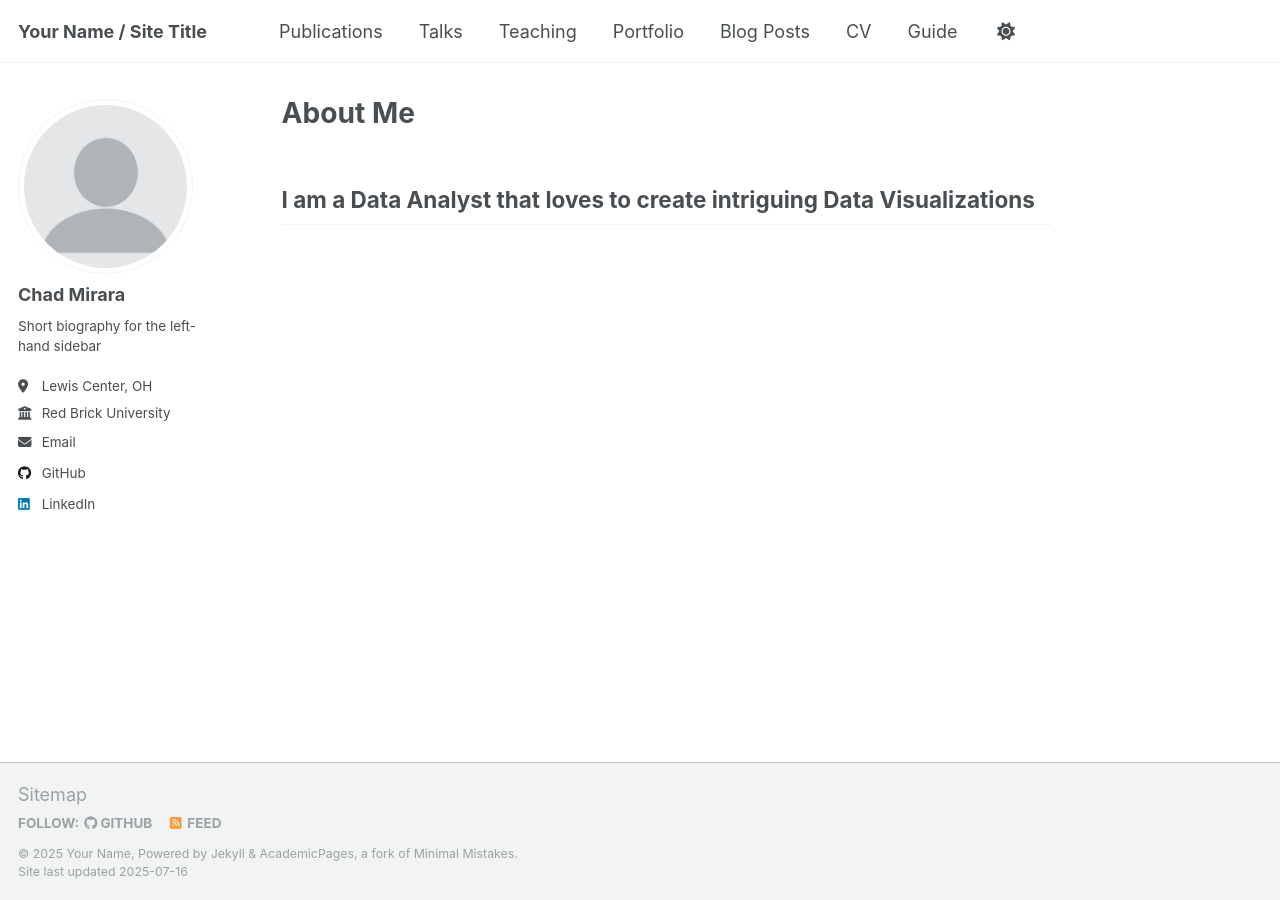
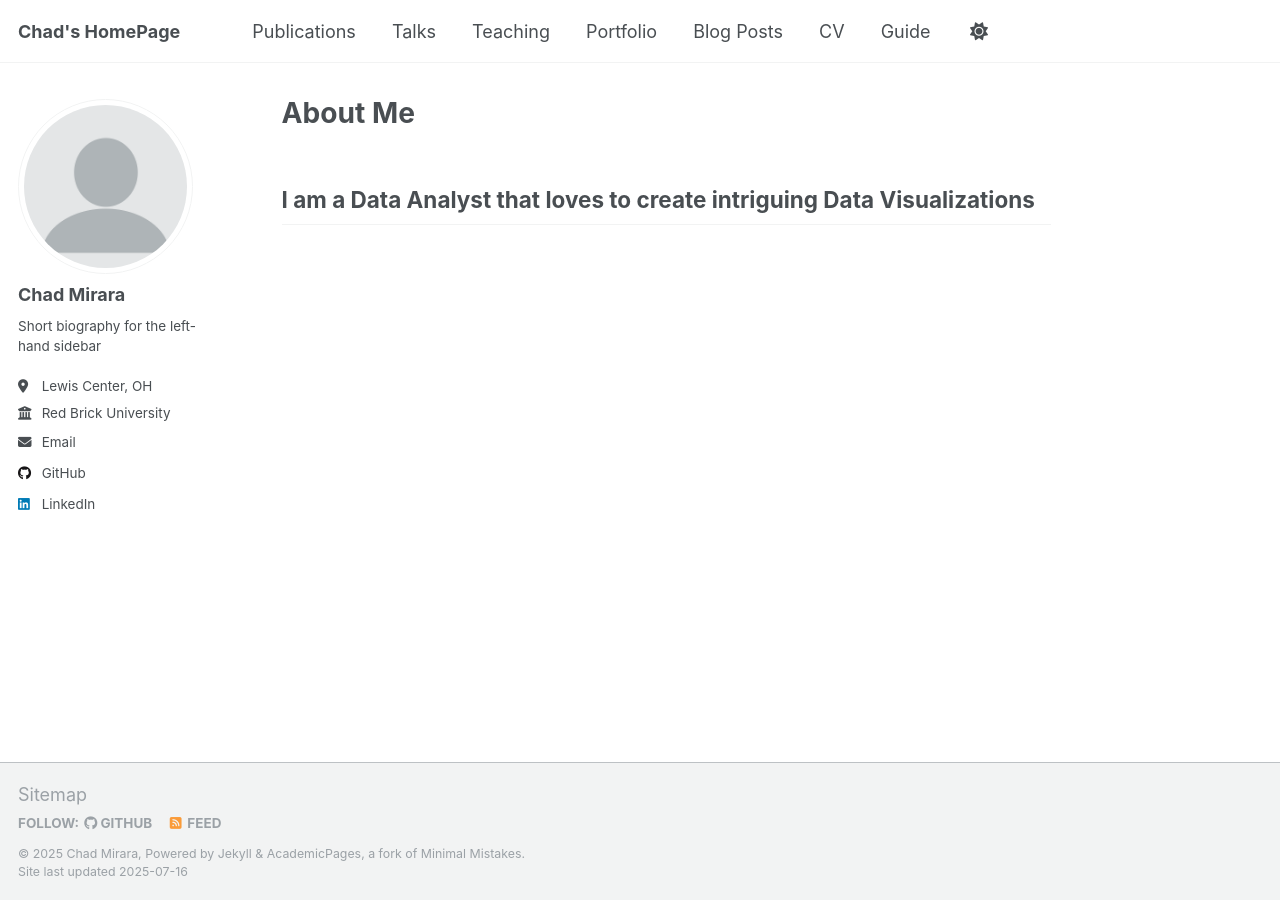
Before and after one commit to chkbm/chkpage, a Jekyll site: the page built from _pages/about.md, in a window 1280 px wide. Built offline with Jekyll 4.4.1, drawn with Linux system fonts in a browser that asks for light colours; a script that is not in the unit is left out.

Commit message:
Update _config.yml

```diff
--- a/_config.yml
+++ b/_config.yml
@@ -9,9 +9,9 @@
 # Basic Site Settings
 locale                   : "en-US"
 site_theme               : "Chad's Homepage"
-title                    : "Your Name / Site Title"
+title                    : "Chad's HomePage"
 title_separator          : "-"
-name                     : &name "Your Name"
+name                     : &name "Chad Mirara"
 description              : &description "personal description"
 url                      : https://chkbm.github.io/chkpage/ # the base hostname & protocol for your site e.g. "https://[your GitHub username].github.io" or if you already have some other page hosted on Github then use "https://[your GitHub username].github.io/[Your Repo Name]"
 baseurl                  : "" # the subpath of your site, e.g. "/blog"
```
